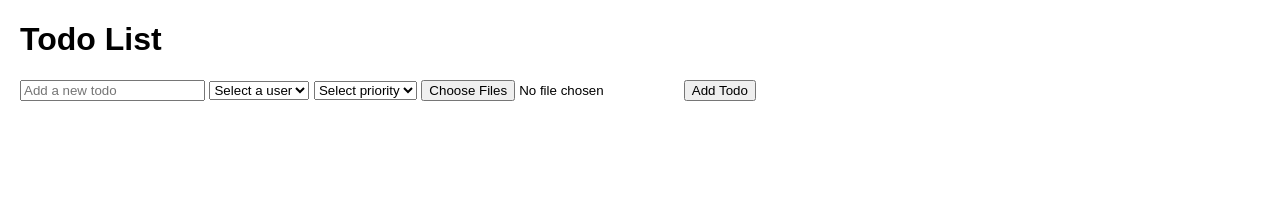
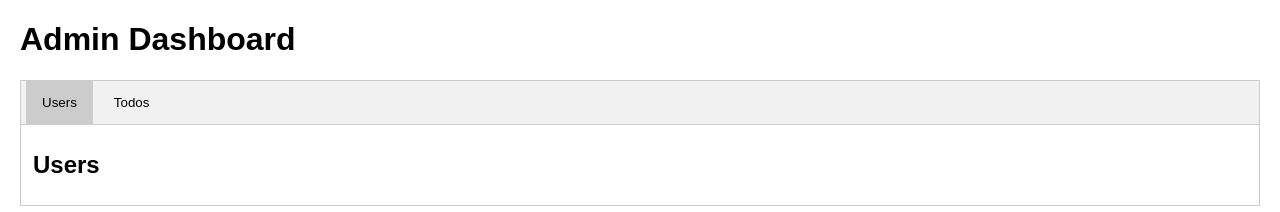
Before and after one commit to clinton-mwachia/fastify-starter-template, a website: page public/index.html in a window 1280 px wide. Drawn offline with Linux system fonts and the light colour scheme; no server answers.

Commit message:
added tabs for users and todos

```diff
--- a/public/app.js
+++ b/public/app.js
@@ -1,6 +1,6 @@
 document.addEventListener("DOMContentLoaded", async () => {
   await loadUsers();
-  loadTodos();
+  await loadTodos();
 });
 
 async function loadTodos() {
@@ -36,6 +36,27 @@ async function loadUsers() {
   });
 }
 
+function openTab(evt, tabName) {
+  // Declare all variables
+  var i, tabcontent, tablinks;
+
+  // Get all elements with class="tabcontent" and hide them
+  tabcontent = document.getElementsByClassName("tabcontent");
+  for (i = 0; i < tabcontent.length; i++) {
+    tabcontent[i].style.display = "none";
+  }
+
+  // Get all elements with class="tablinks" and remove the class "active"
+  tablinks = document.getElementsByClassName("tablinks");
+  for (i = 0; i < tablinks.length; i++) {
+    tablinks[i].className = tablinks[i].className.replace(" active", "");
+  }
+
+  // Show the current tab, and add an "active" class to the button that opened the tab
+  document.getElementById(tabName).style.display = "block";
+  evt.currentTarget.className += " active";
+}
+
 document.getElementById("todo-form").addEventListener("submit", async (e) => {
   e.preventDefault();
   const input = document.getElementById("todo-input");
@@ -66,6 +87,10 @@ document.getElementById("todo-form").addEventListener("submit", async (e) => {
       prioritySelect.value = "";
       fileInput.value = "";
       loadTodos();
+    }
+
+    if (!response.ok) {
+      throw new Error(`HTTP error! status: ${response.status}`);
     }
   }
 });
@@ -102,3 +127,6 @@ document.getElementById("todo-list").addEventListener("click", async (e) => {
     }
   }
 });
+
+// Get the element with id="defaultOpen" and click on it
+document.getElementById("defaultOpen").click();
--- a/public/index.html
+++ b/public/index.html
@@ -7,7 +7,19 @@
     <title>TODO</title>
   </head>
   <body>
-    <h1>Todo List</h1>
+    <h1>Admin Dashboard</h1>
+    <div class="tab">
+      <button
+        class="tablinks"
+        onclick="openTab(event, 'users')"
+        id="defaultOpen"
+      >
+        Users
+      </button>
+      <button class="tablinks" onclick="openTab(event, 'todos')">Todos</button>
+    </div>
+    <div id="todos" class="tabcontent">
+      <h2>Todos</h2>
       <form id="todo-form">
         <input
           type="text"
@@ -22,11 +34,16 @@
           <option value="">Select priority</option>
           <option value="low">Low</option>
           <option value="medium">Medium</option>
-        <option value="urgent">Urgent</option>
+          <option value="high">High</option>
         </select>
-      <input type="file" id="file-input" name="file" multiple required />
+        <input type="file" id="file-input" name="file" required />
         <button type="submit">Add Todo</button>
       </form>
+      <ul id="todo-list"></ul>
+    </div>
+    <div id="users" class="tabcontent">
+      <h2>Users</h2>
+    </div>
     <ul id="todo-list"></ul>
     <script src="./app.js"></script>
   </body>
--- a/public/style.css
+++ b/public/style.css
@@ -12,7 +12,7 @@ li {
     display: flex;
     margin-bottom: 10px;
     justify-content: space-between;
-    background-color: rgb(129, 111, 111);
+    background-color: rgb(223, 190, 190);
     padding: 5px;
 }
 
@@ -25,3 +25,54 @@ span {
     font-size: medium;
     font-weight: 500;
 }
+
+.tab {
+    overflow: hidden;
+    border: 1px solid #ccc;
+    background-color: #f1f1f1;
+}
+
+/* Style the buttons that are used to open the tab content */
+.tab button {
+    background-color: inherit;
+    float: left;
+    border: none;
+    outline: none;
+    cursor: pointer;
+    padding: 14px 16px;
+    transition: 0.3s;
+}
+
+/* Change background color of buttons on hover */
+.tab button:hover {
+    background-color: #ddd;
+}
+
+/* Create an active/current tablink class */
+.tab button.active {
+    background-color: #ccc;
+}
+
+/* Style the tab content */
+.tabcontent {
+    display: none;
+    padding: 6px 12px;
+    border: 1px solid #ccc;
+    border-top: none;
+}
+
+.tabcontent {
+    animation: fadeEffect 1s;
+    /* Fading effect takes 1 second */
+}
+
+/* Go from zero to full opacity */
+@keyframes fadeEffect {
+    from {
+        opacity: 0;
+    }
+
+    to {
+        opacity: 1;
+    }
+}
```
Lines whose indentation alone changed are shown as unchanged.
